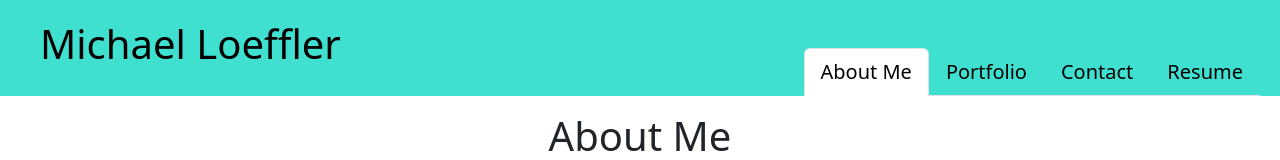
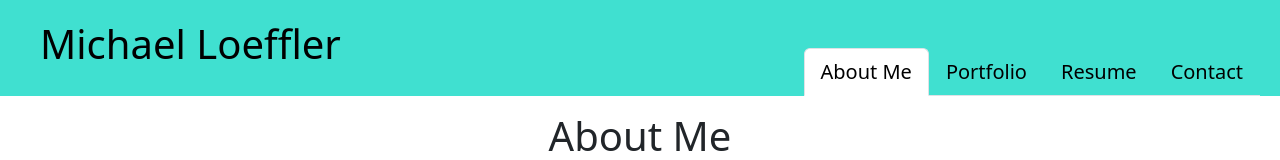
Before and after one commit to michael-loeffler/Portfolio, a React (Create React App) app: page / in a window 1280 px wide. Shown: the top 160 px of the page. Built offline with nearby package versions, Linux system fonts and the light colour scheme.

Commit message:
rearranges where components sit visually

```diff
--- a/src/components/Navigation.js
+++ b/src/components/Navigation.js
@@ -25,6 +25,16 @@ function Navigation({ currentPage, handlePageChange }) {
       </li>
       <li className="nav-item">
         <a
+          href="#resume"
+          onClick={() => handlePageChange('Resume')}
+          className={currentPage === 'Resume' ? 'nav-link active' : 'nav-link'}
+          style={{color: "black"}}
+        >
+          Resume
+        </a>
+      </li>
+      <li className="nav-item">
+        <a
           href="#contact"
           onClick={() => handlePageChange('Contact')}
           className={currentPage === 'Contact' ? 'nav-link active' : 'nav-link'}
@@ -33,16 +43,6 @@ function Navigation({ currentPage, handlePageChange }) {
           Contact
         </a>
       </li>
-      <li className="nav-item">
-        <a
-          href="#resume"
-          onClick={() => handlePageChange('Resume')}
-          className={currentPage === 'Resume' ? 'nav-link active' : 'nav-link'}
-          style={{color: "black"}}
-        >
-          Resume
-        </a>
-      </li>
     </ul>
   );
 }
--- a/src/components/Project.js
+++ b/src/components/Project.js
@@ -8,10 +8,10 @@ function Project({title, src, github, deployed, badges, description}) {
         <img className="card-img-top" src={src} alt="" />
         <div className="card-body">
             <h5 className="card-title">{title}</h5>
+            <p className="card-text mt-3">{description}</p>
             {badges.map((badge) => {
-            return (<Badge key={badge} className="mx-1 text-dark" pill bg="info">{badge}</Badge>)
+            return (<Badge key={badge} className="mx-1 mt-3 text-dark" pill bg="info">{badge}</Badge>)
             })}
-            <p className="card-text">{description}</p>
         </div>
         <div className="card-footer d-flex justify-content-between">
             <a href={deployed} target="_blank" rel="noopener noreferrer"><small className="text-dark">Deployed App</small></a>
```
